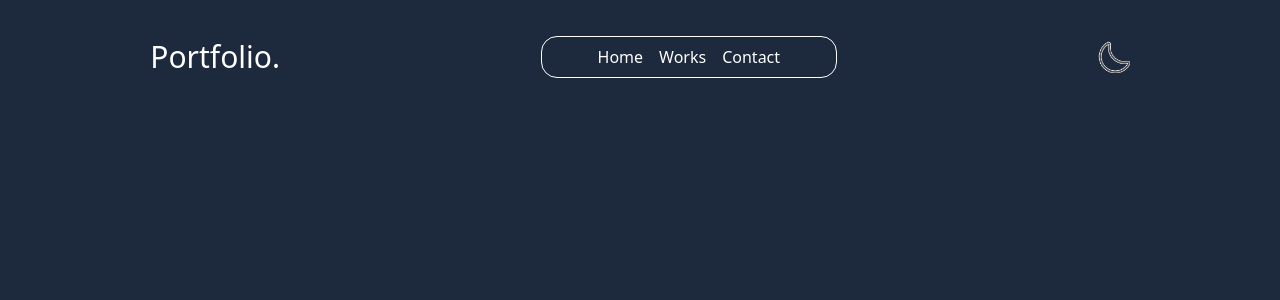
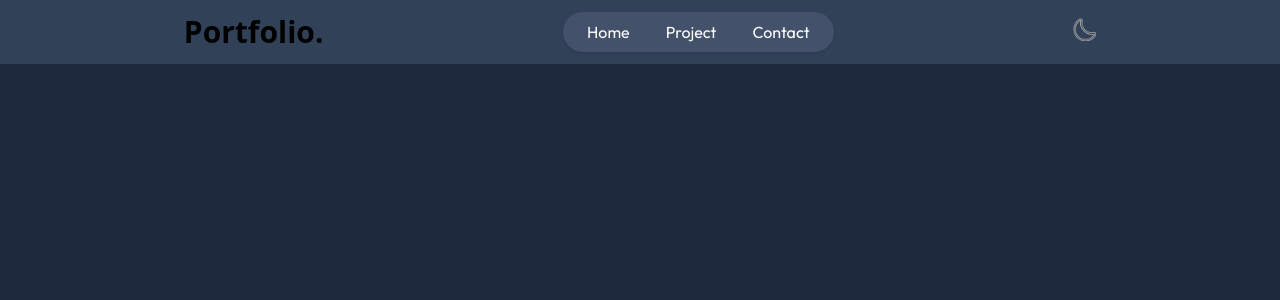
Before and after one commit to rajscriptsGH/Portfolio, a Next.js app: page / in a window 1280 px wide. Shown: the top 300 px of the page. Built offline with nearby package versions, Linux system fonts and the light colour scheme; a web font is replaced by a local one.

Commit message:
navbar completed

```diff
--- a/src/components/Navbar.tsx
+++ b/src/components/Navbar.tsx
@@ -1,28 +1,49 @@
+'use client'
 import React from 'react'
 import Image from "next/image";
 
 const Navbar = () => {
     return (
         <>
-            <nav className='flex justify-around items-center w-full fixed top-5 px-5 lg-px-8 py-4'>
+            <div className='absolute top-0 left-0 w-full h-16 -z-10'>
+                <Image
+                    src="/header-bg-color.png"
+                    alt="header"
+                    fill
+                    className="object-cover"
+                />
+
+            </div>
+            <nav className='flex justify-between md:justify-around items-center w-full py-3 px-16 z-50'>
+                <div>
                     <a
-                    className='text-3xl font-medium'
+                        className='text-2xl md:text-3xl text-black font-semibold'
                         href="/">
                         Portfolio.
                     </a>
+                </div>
 
-                <ul className='border  px-3 lg:px-12 py-2 text-center rounded-2xl flex '>
-                    <li className='px-2 hover:text-slate-600'><a href="#home">Home</a></li>
-                    <li className='px-2 hover:text-slate-600'><a href="#work">Works</a></li>
-                    <li className='px-2 hover:text-slate-600'><a href="#contact">Contact</a></li>
+                <ul className='hidden md:flex items-center py-2 rounded-full px-4 gap-2 lg:gap-5 bg-slate-600/90 shadow-sm'>
+                    <li>
+                        <a className='px-2 hover:text-slate-300 font-sans' href="#home">Home</a>
+                    </li>
+                    <li>
+                        <a className='px-2 hover:text-slate-300 font-sans' href="#work">
+                            Project
+                        </a>
+                    </li>
+                    <li>
+                        <a className='px-2 hover:text-slate-300 font-sans' href="#contact">Contact</a>
+                    </li>
                 </ul>
-                <a href="#contact">
+                <div>
+                    <button>
                         <Image
-                        className='w-8'
                             src="/moon_icon.png"
                             alt='mode'
-                        width={30} height={30} />
-                </a>
+                            width={23} height={23} />
+                    </button>
+                </div>
             </nav>
         </>
     )
```
Lines whose indentation alone changed are shown as unchanged.
